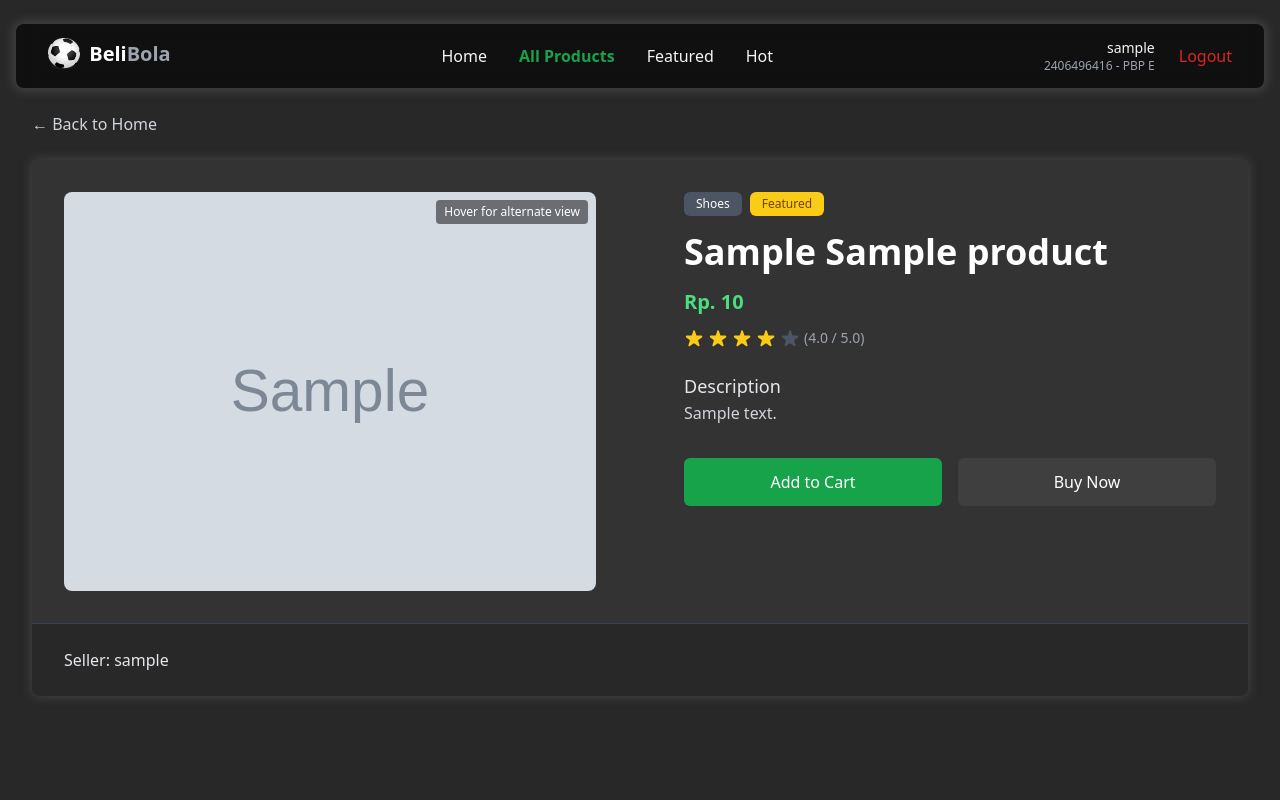
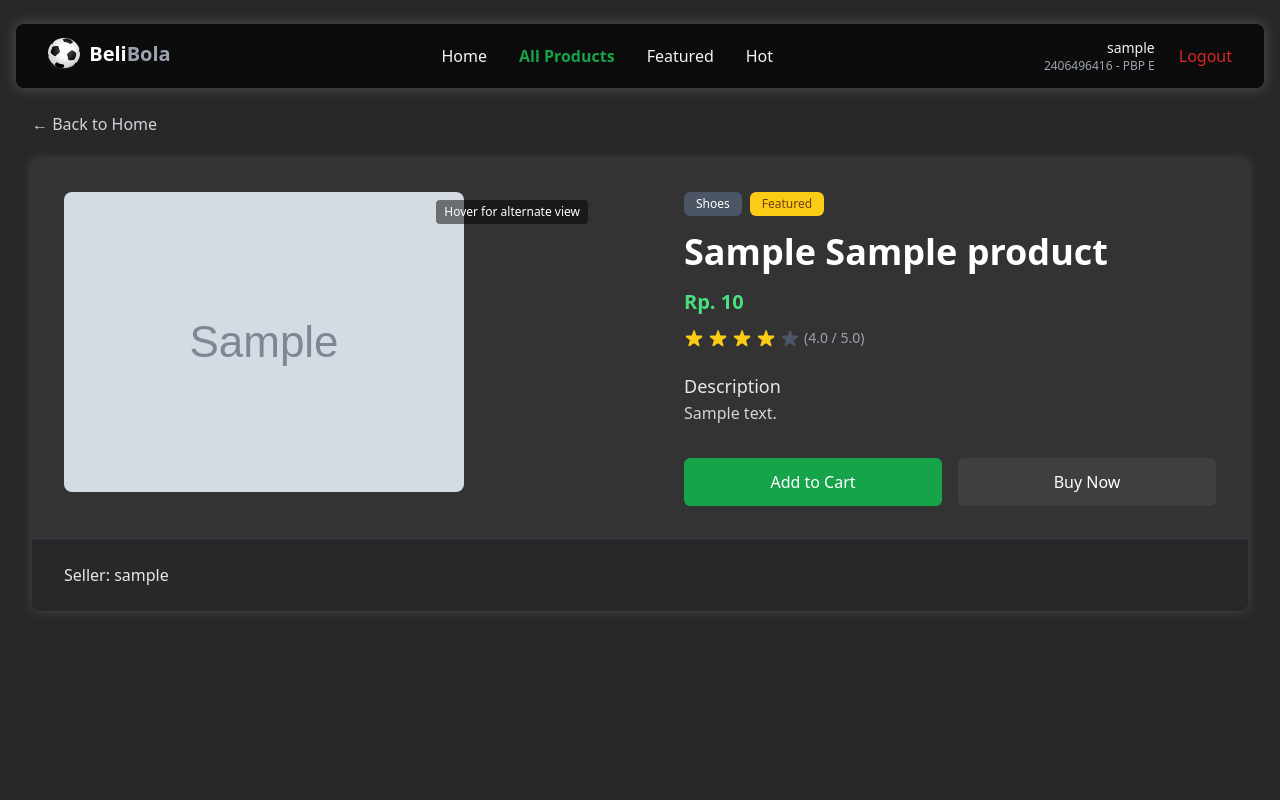
Before and after one commit to amadiojuno/football-shop, a Django app: page /product/1/ in a window 1280 px wide. Run offline with Django 5.2, Linux system fonts and the light colour scheme; a user stored in the database is signed in; tables that the repository leaves empty hold one stand-in row (values such as "Sample post"); grey boxes marked "Sample" are stand-in pictures; some libraries are stand-ins or nearby versions.

Commit message:
tweak tampilan

```diff
--- a/main/templates/show_product.html
+++ b/main/templates/show_product.html
@@ -30,7 +30,7 @@
                         <div class="relative overflow-hidden">
                             <img src="{{ product.thumbnail }}"
                                 alt="{{ product.name }}"
-                                class="w-full h-auto object-cover rounded-lg">
+                                class="aspect-[1/1] object-cover rounded-lg">
                             {% if product.thumbnail_alt %}
                                 <div class="absolute top-0 right-0 m-2 bg-black bg-opacity-50 text-white text-xs px-2 py-1 rounded">
                                     Hover for alternate view
--- a/templates/navbar.html
+++ b/templates/navbar.html
@@ -1,6 +1,6 @@
 {% load static %}
 
-<nav class="fixed inset-x-4 top-6 mx-auto px-4 sm:px-6 lg:px-8 bg-[#000000]/60 rounded-lg shadow-xl z-50 backdrop-blur-md" style="box-shadow: 0 0 10px 4px #3f3f3f;">
+<nav class="fixed inset-x-4 top-6 mx-auto px-4 sm:px-6 lg:px-8 bg-[#000000]/70 rounded-lg shadow-xl z-50 backdrop-blur-md" style="box-shadow: 0 0 10px 4px #3f3f3f;">
   <div class="w-full">
     <div class="flex items-center justify-between h-16">
       <div class="flex items-center">
```
